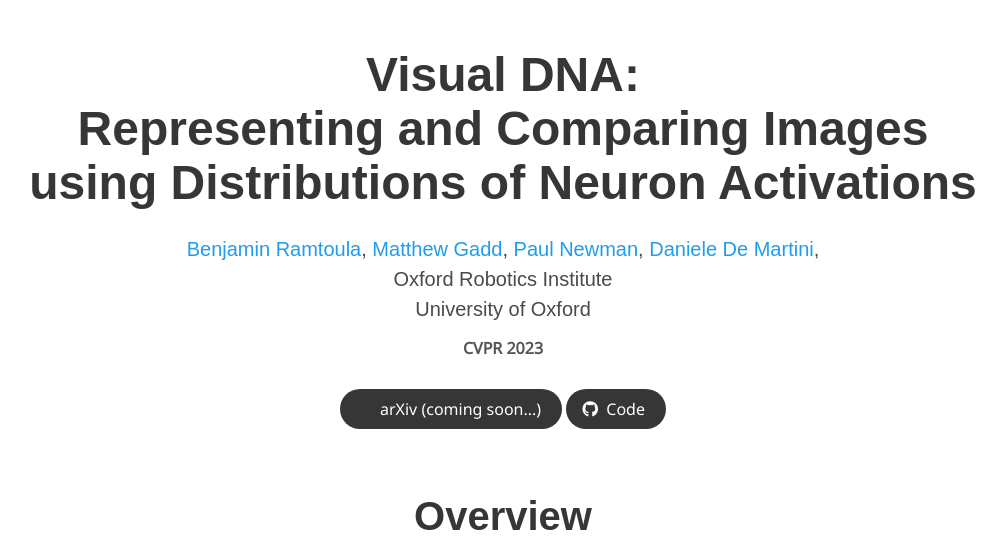
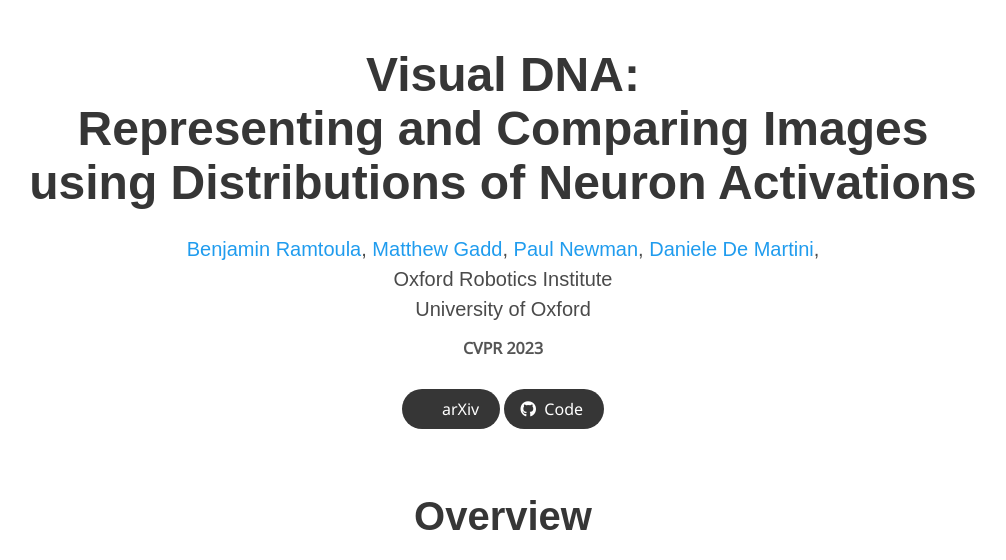
Before and after one commit to bramtoula/vdna, a plain HTML site: page index.html in a window 1280 px wide. Shown: the top 560 px of the page, without its empty margins (137-1143 px from the left). Drawn offline with nearby package versions, Linux system fonts and the light colour scheme; some icons are missing; a web font is replaced by a local one.

Commit message:
Add arxiv

```diff
--- a/index.html
+++ b/index.html
@@ -77,11 +77,11 @@
               <div class="publication-links">
                 <!-- PDF Link. -->
                 <span class="link-block">
-                  <a href="" class="external-link button is-normal is-rounded is-dark">
+                  <a href="https://arxiv.org/abs/2304.10036" class="external-link button is-normal is-rounded is-dark">
                     <span class="icon">
                       <i class="ai ai-arxiv"></i>
                     </span>
-                    <span>arXiv (coming soon...)</span>
+                    <span>arXiv</span>
                   </a>
                 </span>
                 <!-- Code Link. -->
```
